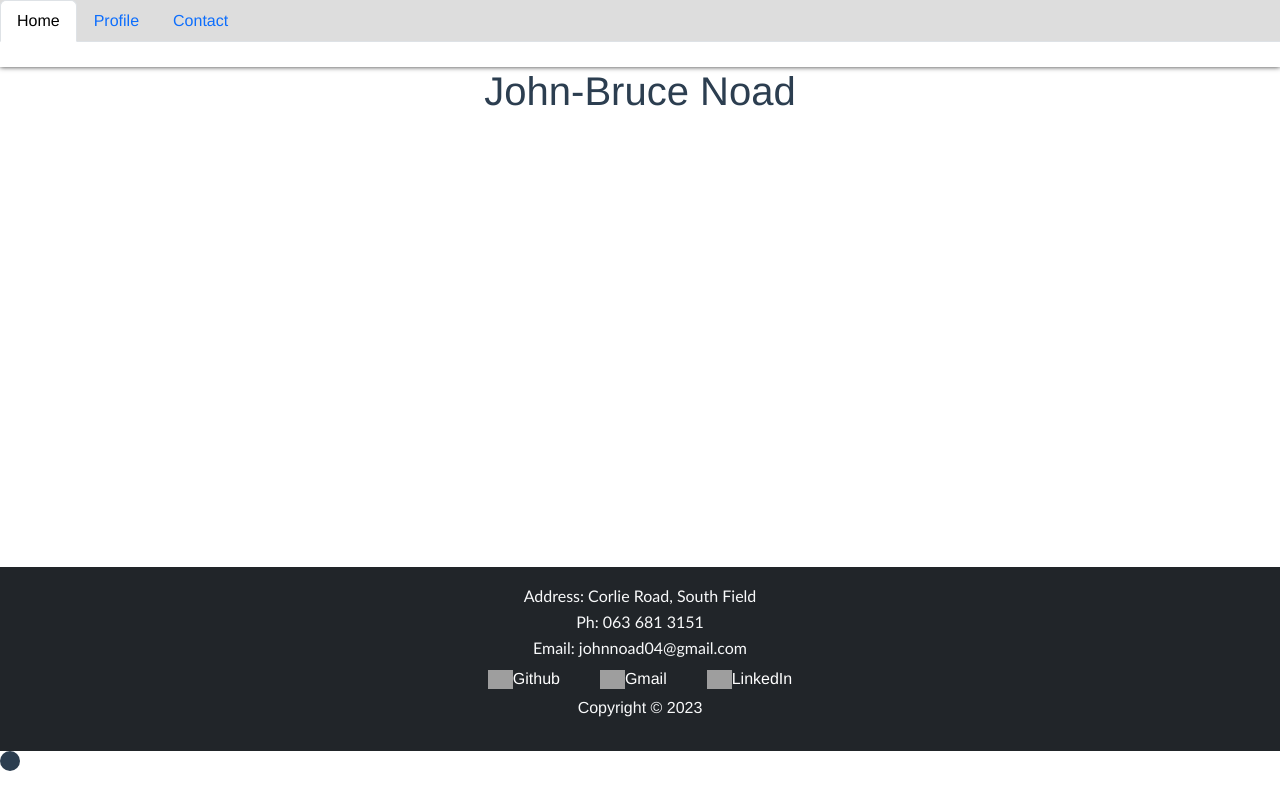
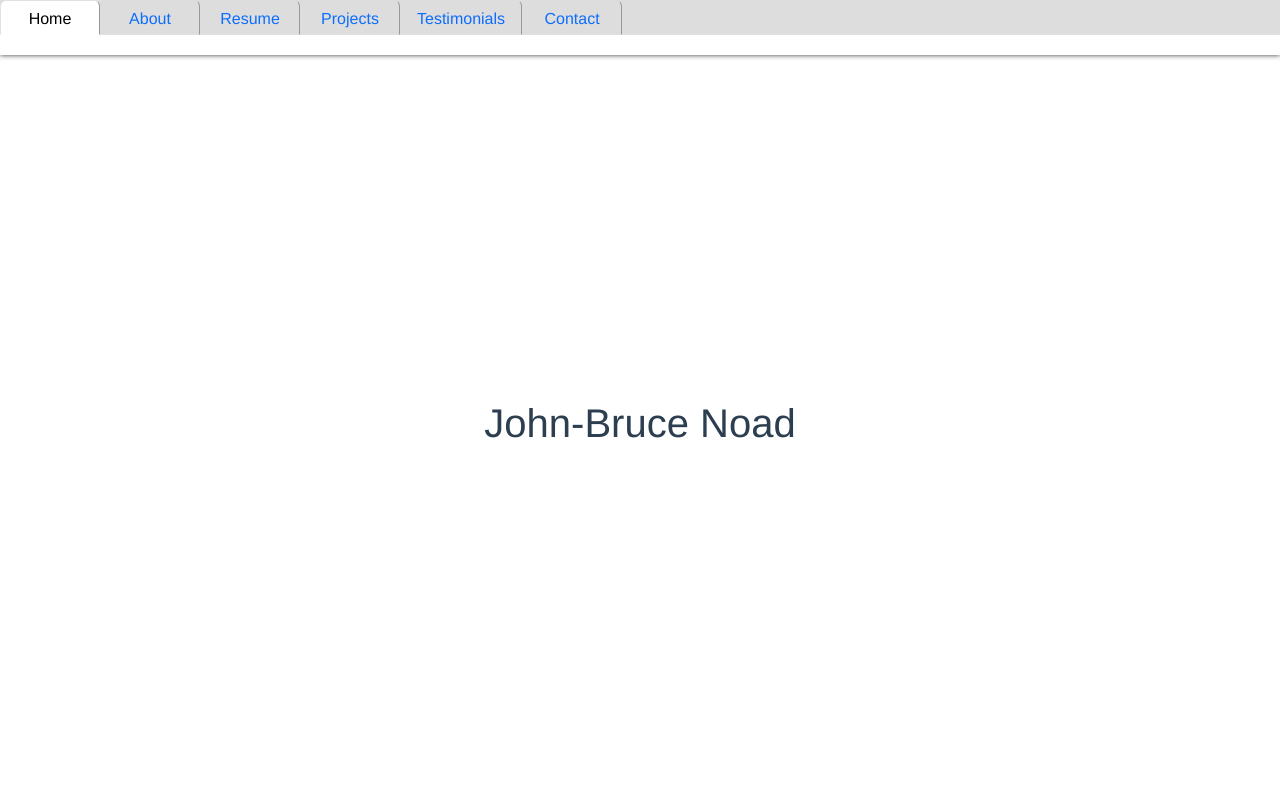
Before and after one commit to Zile10/new-vue-portfolio, a Vue app: page / in a window 1280 px wide. Built offline with nearby package versions, Linux system fonts and the light colour scheme; grey boxes are pictures that could not be loaded.

Commit message:
NavBar Completed

```diff
--- a/src/App.vue
+++ b/src/App.vue
@@ -3,10 +3,6 @@
   <main>
     <router-view />
   </main>
-  <FooterComp />
-
-
-  <div class="cursor"></div>
 </template>
 <script>
 import NavBar from "./components/NavBar.vue";
@@ -52,7 +48,7 @@ export default {
 
 main,
 section {
-  min-height: calc(100vh - 57px - var(--tabsHeight));
+  min-height: calc(100vh - 57px);
 }
 
 nav a {
--- a/src/components/NavBar.vue
+++ b/src/components/NavBar.vue
@@ -2,13 +2,34 @@
   <nav class="tabs">
     <ul class="nav nav-tabs" id="myTab" role="tablist">
       <li class="nav-item" role="presentation">
-        <router-link to="/" class="nav-link tab" :class="{'active': homeIsActive}" role="navigation" aria-controls="home-page" :aria-selected="homeIsActive">Home</router-link>
+        <router-link to="/" class="nav-link tab" :class="{'active': homeIsActive}" role="navigation" aria-controls="home-page" :aria-selected="homeIsActive">
+          Home
+        </router-link>
       </li>
       <li class="nav-item" role="presentation">
-        <router-link to="/about" class="nav-link tab" :class="{'active': aboutIsActive}" role="navigation" aria-controls="profile-page" :aria-selected="aboutIsActive">Profile</router-link>
+        <router-link to="/about" class="nav-link tab" :class="{'active': aboutIsActive}" role="navigation" aria-controls="profile-page" :aria-selected="aboutIsActive">
+          About
+        </router-link>
       </li>
       <li class="nav-item" role="presentation">
-        <router-link to="/projects" class="nav-link tab" :class="{'active': projectsIsActive}" role="navigation" aria-controls="contact-page" :aria-selected="projectsIsActive">Contact</router-link>
+        <router-link to="/resume" class="nav-link tab" :class="{'active': resumeIsActive}" role="navigation" aria-controls="profile-page" :aria-selected="aboutIsActive">
+          Resume
+        </router-link>
+      </li>
+      <li class="nav-item" role="presentation">
+        <router-link to="/projects" class="nav-link tab" :class="{'active': projectsIsActive}" role="navigation" aria-controls="profile-page" :aria-selected="aboutIsActive">
+          Projects
+        </router-link>
+      </li>
+      <li class="nav-item" role="presentation">
+        <router-link to="/testimonials" class="nav-link tab" :class="{'active': testimonialsIsActive}" role="navigation" aria-controls="profile-page" :aria-selected="aboutIsActive">
+          Testimonials
+        </router-link>
+      </li>
+      <li class="nav-item" role="presentation">
+        <router-link to="/contact" class="nav-link tab" :class="{'active': contactIsActive}" role="navigation" aria-controls="contact-page" :aria-selected="projectsIsActive">
+          Contact
+        </router-link>
       </li>
     </ul>
     <div class="bookmark-bar sticky-top"></div>
@@ -31,8 +52,23 @@ export default {
         return true
       } else return false
     },
+    resumeIsActive(){
+      if (this.$route.path == '/resume') {
+        return true
+      } else return false
+    },
     projectsIsActive(){
       if (this.$route.path == '/projects') {
+        return true
+      } else return false
+    },
+    testimonialsIsActive(){
+      if (this.$route.path == '/testimonials') {
+        return true
+      } else return false
+    },
+    contactIsActive(){
+      if (this.$route.path == '/contact') {
         return true
       } else return false
     },
@@ -52,9 +88,21 @@ nav.tabs {
 nav.tabs ul {
   background-color: #ddd;
 }
+/* nav.tabs ul li {
+  border-top: 1px solid #333;
+} */
+nav.tabs ul li a.tab{
+  border-right: 1px solid #999;
+  min-width: 100px;
+  height: 35px;
+  line-height: 35px;
+  padding-top: 0;
+  padding-bottom: 0;
+}
 
 .bookmark-bar {
-  min-height: 25px;
+  min-height: 20px;
+  background-color: #fff;
 }
 
 </style>
--- a/src/views/HomeView.vue
+++ b/src/views/HomeView.vue
@@ -1,11 +1,7 @@
 <template>
   <section id="home">
-    <div class="container">
-      <div class="row">
-        <div class="col-12">
-          <h1>John-Bruce Noad</h1>
-        </div>
-      </div>
+    <div class="container d-flex flex-column justify-content-center">
+      <h1>John-Bruce Noad</h1>
     </div>
   </section>
 </template>
```
